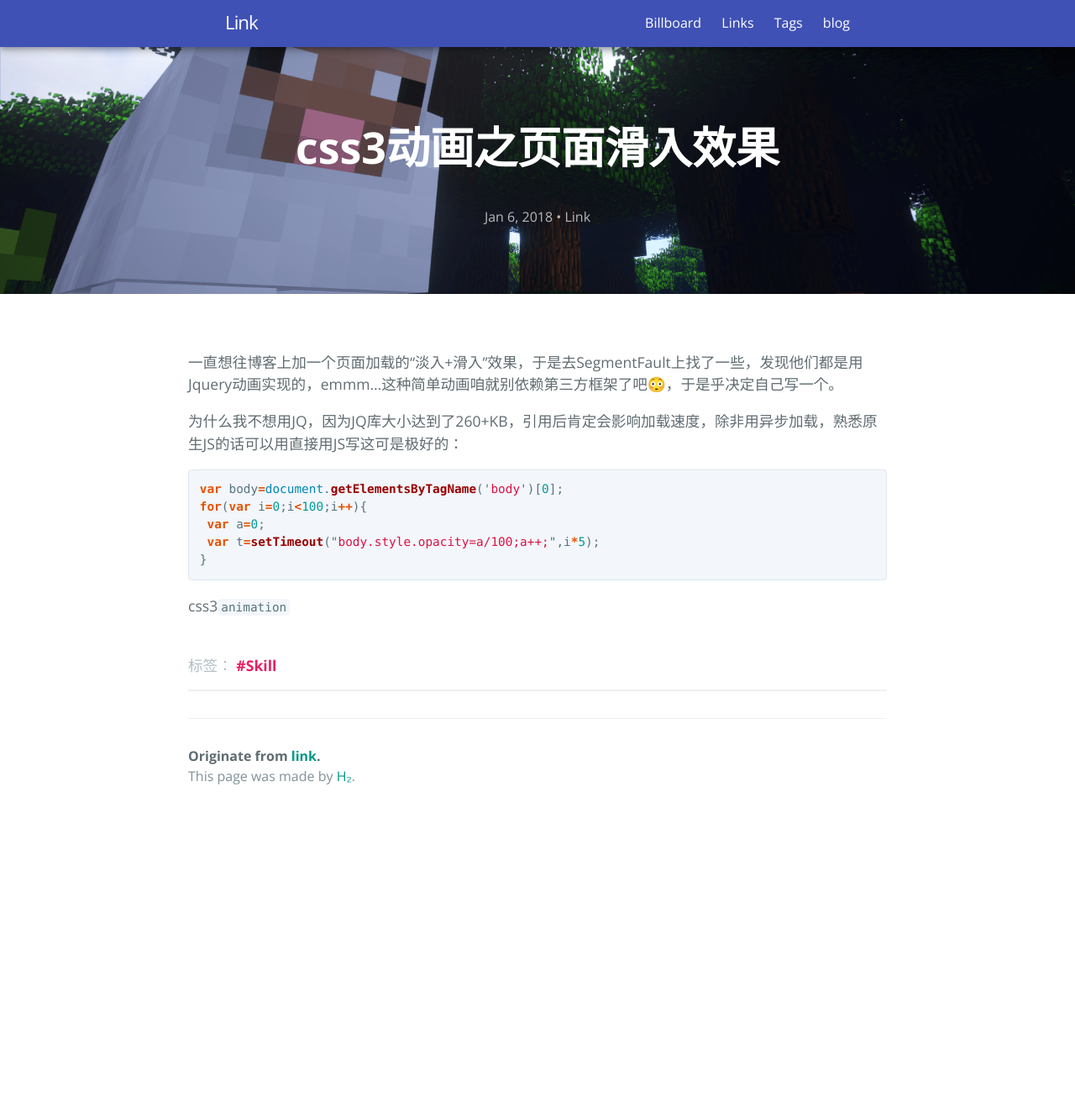
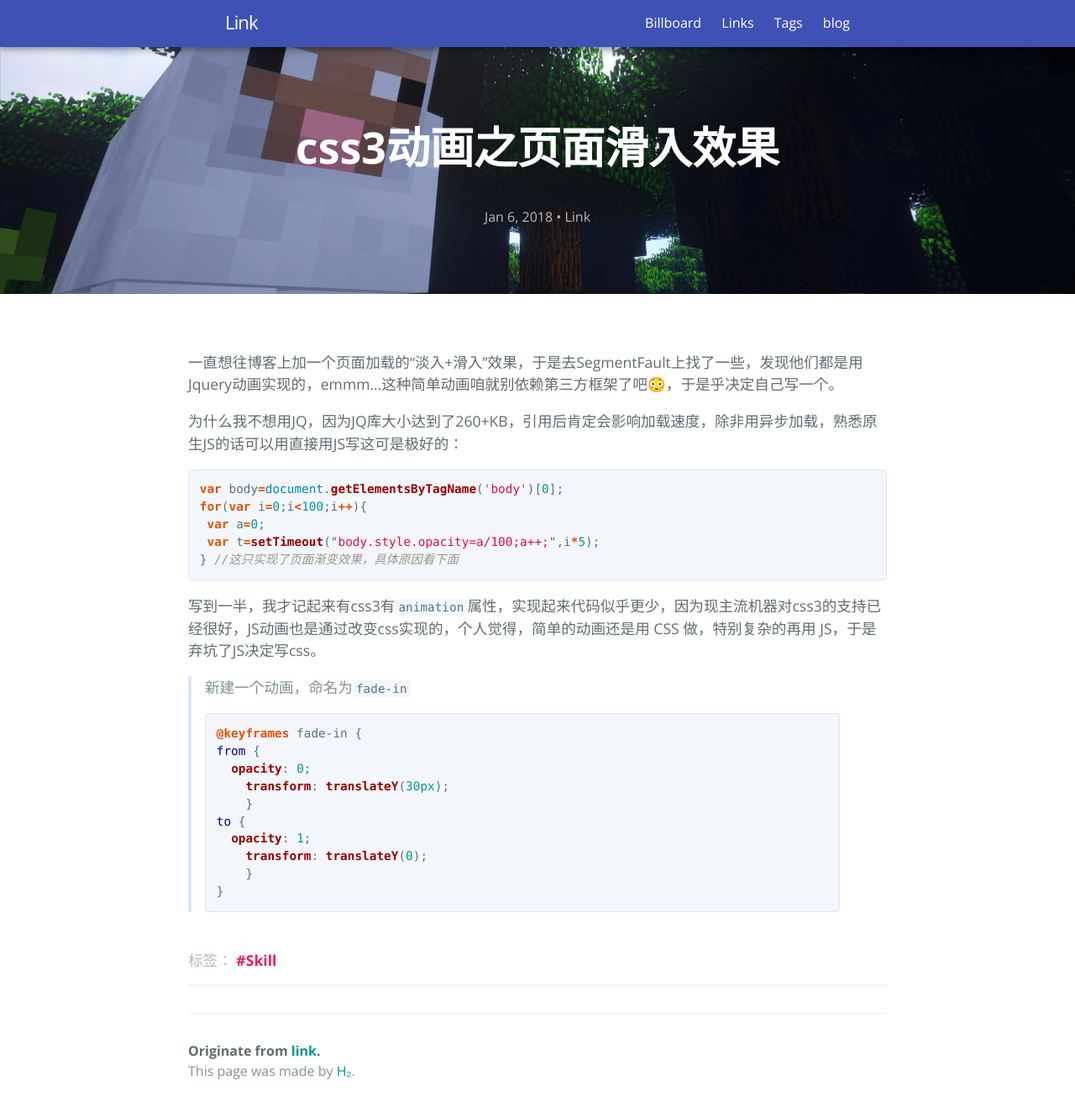
Before and after one commit to link9596/qwq, a Jekyll site: the page built from _posts/2018-1-6-css-fade-animation.md, in a window 1280 px wide and 1359 px high. Shown: the top 1324 px of the window at 84% size. Built offline with Jekyll 4.4.1, drawn with Linux system fonts in a browser that asks for light colours; emoji names are drawn with the system emoji font; comment, search, counter and statistics services are not loaded.

Commit message:
Update 2018-1-6-css-fade-animation.md

````diff
--- a/_posts/2018-1-6-css-fade-animation.md
+++ b/_posts/2018-1-6-css-fade-animation.md
@@ -13,7 +13,21 @@ var body=document.getElementsByTagName('body')[0];
 for(var i=0;i<100;i++){
  var a=0;
  var t=setTimeout("body.style.opacity=a/100;a++;",i*5);
+} //这只实现了页面渐变效果，具体原因看下面
+```
+
+写到一半，我才记起来有css3有`animation`属性，实现起来代码似乎更少，因为现主流机器对css3的支持已经很好，JS动画也是通过改变css实现的，个人觉得，简单的动画还是用 CSS 做，特别复杂的再用 JS，于是弃坑了JS决定写css。
+
+> 新建一个动画，命名为`fade-in`
+```css
+@keyframes fade-in {
+from {
+  opacity: 0;
+    transform: translateY(30px);
+    }
+to {
+  opacity: 1;
+    transform: translateY(0);
+    }
 }
 ```
-
-css3`animation`
````
